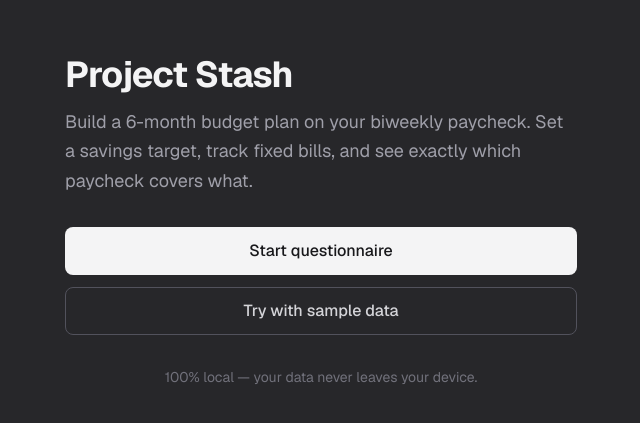
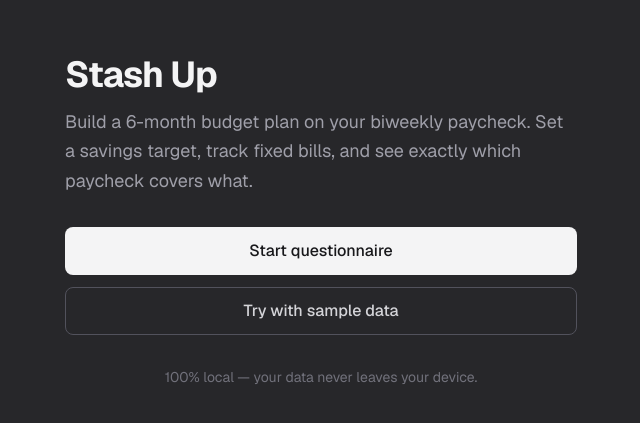
Before and after one commit to youssef-m-ali/project-stash, a Next.js app: page / in a window 1280 px wide. Shown: the part 179-602 px from the top of the page, without its empty margins (319-959 px from the left). Built offline with nearby package versions, Linux system fonts and the light colour scheme.

Commit message:
rebrand: rename public-facing app name to "Stash Up"
Updates page title metadata, welcome page heading, and dashboard nav
wordmark. Internal package/directory name (project-stash) unchanged.

Co-Authored-By: Claude Sonnet 4.6 <noreply@anthropic.com>

```diff
--- a/src/app/layout.tsx
+++ b/src/app/layout.tsx
@@ -13,7 +13,7 @@ const geistMono = Geist_Mono({
 });
 
 export const metadata: Metadata = {
-  title: "Project Stash — Biweekly Budget Planner",
+  title: "Stash Up — Biweekly Budget Planner",
   description: "Plan your 6-month budget. All data stays in your browser.",
 };
 
--- a/src/app/page.tsx
+++ b/src/app/page.tsx
@@ -16,7 +16,7 @@ export default function WelcomePage() {
       <main className="w-full max-w-lg flex flex-col gap-8">
         <div className="flex flex-col gap-3">
           <h1 className="text-4xl font-bold tracking-tight text-zinc-100">
-            Project Stash
+            Stash Up
           </h1>
           <p className="text-lg text-zinc-400 leading-relaxed">
             Build a 6-month budget plan on your biweekly paycheck. Set a savings
--- a/src/components/dashboard/DashboardNav.tsx
+++ b/src/components/dashboard/DashboardNav.tsx
@@ -22,7 +22,7 @@ export function DashboardNav() {
     <header className="border-b border-zinc-700 bg-zinc-800/80 backdrop-blur sticky top-0 z-10">
       <div className="mx-auto w-full max-w-6xl px-4">
         <div className="flex items-center gap-1 h-12 overflow-x-auto">
-          <span className="text-sm font-semibold text-zinc-100 mr-4 shrink-0">Project Stash</span>
+          <span className="text-sm font-semibold text-zinc-100 mr-4 shrink-0">Stash Up</span>
           {TABS.map((tab) => (
             tab.soon ? (
               <span
```
